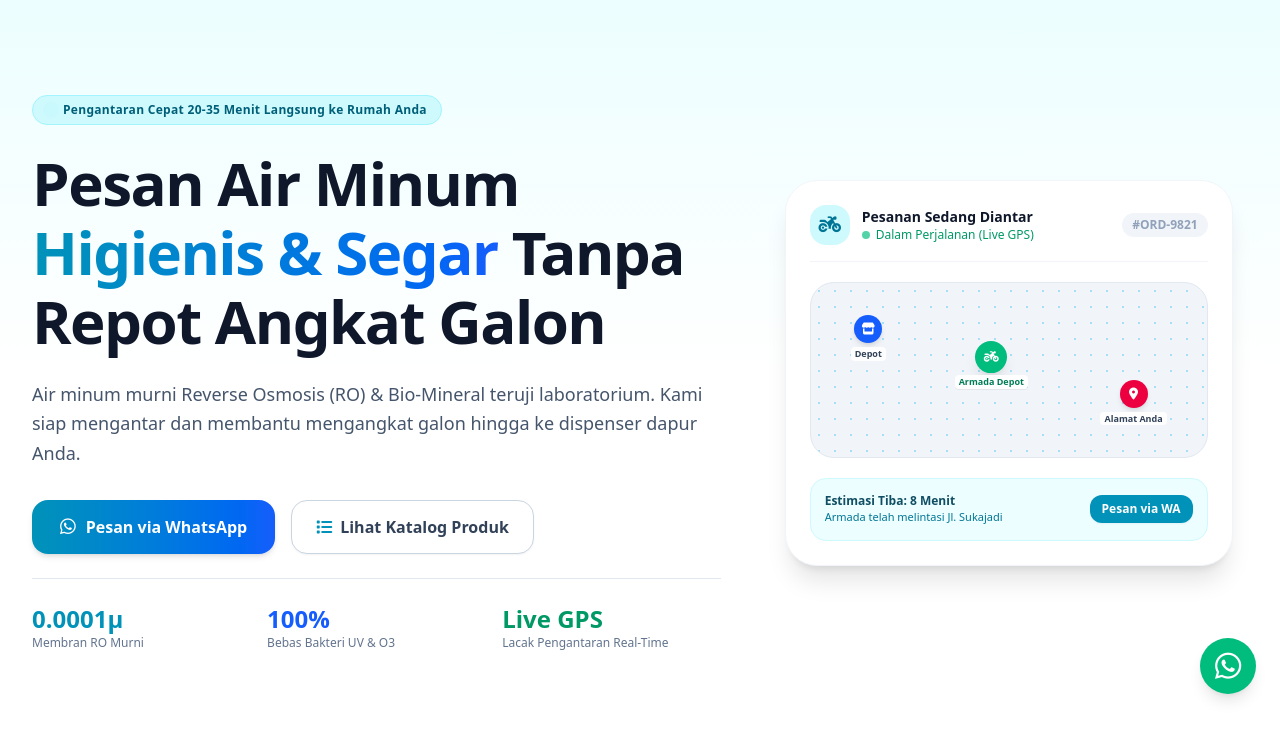
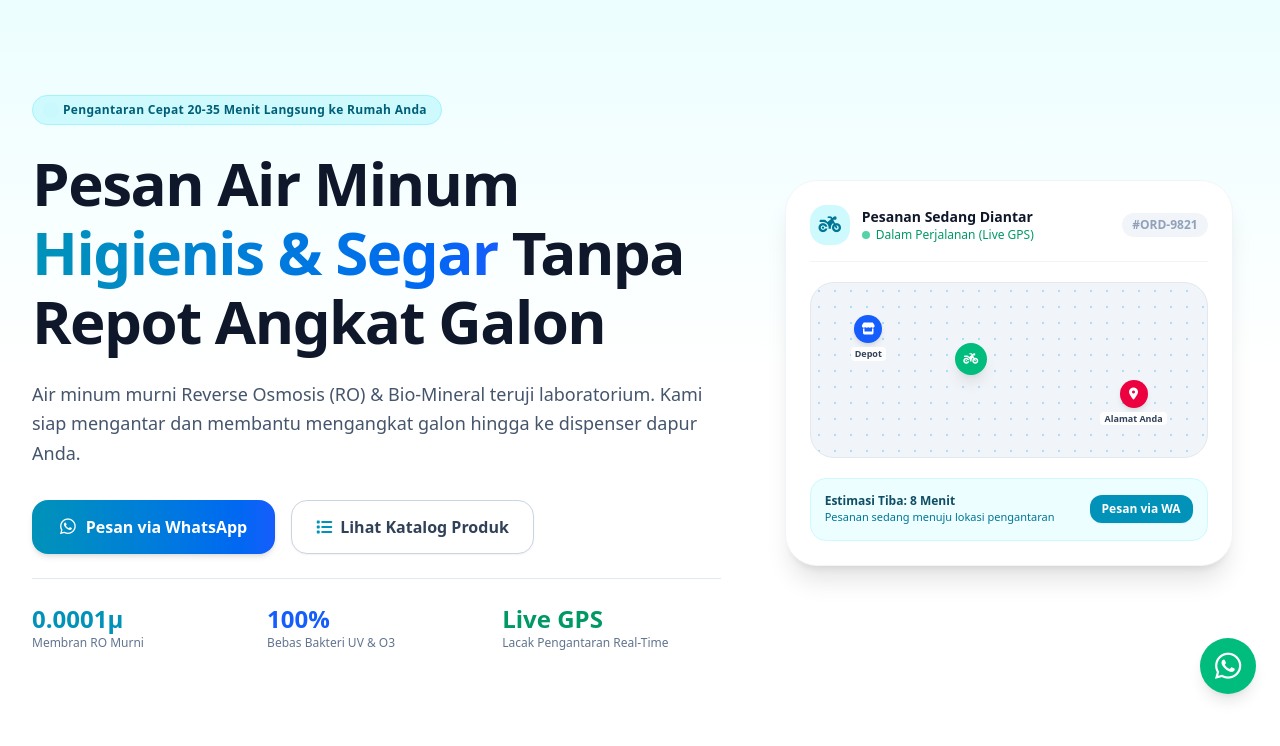
Before and after one commit to aldopandiangan998-art/water-delivery-management-system, a Laravel app: page / in a window 1280 px wide. Shown: the part 82-828 px from the top of the page. Run offline with Laravel 12, Linux system fonts and the light colour scheme; data comes from the database, SQL or seed files in the repository; style sheets or scripts are compiled from the project's sources; parts of the project's set-up code (start-up, migrations or seed data) failed here and were passed over; some libraries are stand-ins or nearby versions.

Commit message:
content: hapus keterangan armada depot pada tampilan landing page

```diff
--- a/resources/views/public/index.blade.php
+++ b/resources/views/public/index.blade.php
@@ -84,7 +84,6 @@
                             <div class="w-8 h-8 bg-emerald-500 text-white rounded-full flex items-center justify-center text-xs shadow-lg mx-auto">
                                 <i class="fa-solid fa-motorcycle"></i>
                             </div>
-                            <span class="text-[9px] font-bold text-emerald-700 block mt-0.5 bg-white/90 px-1 rounded shadow-2xs">Armada Depot</span>
                         </div>
                         <!-- Destination point -->
                         <div class="absolute bottom-8 right-10 text-center">
@@ -98,7 +97,7 @@
                     <div class="bg-cyan-50 border border-cyan-100 rounded-xl p-3.5 flex items-center justify-between">
                         <div>
                             <div class="text-xs text-cyan-900 font-semibold">Estimasi Tiba: 8 Menit</div>
-                            <div class="text-[11px] text-cyan-700">Armada telah melintasi Jl. Sukajadi</div>
+                            <div class="text-[11px] text-cyan-700">Pesanan sedang menuju lokasi pengantaran</div>
                         </div>
                         <a href="{{ $waOrderUrl }}" target="_blank" class="text-xs font-bold text-white bg-cyan-600 hover:bg-cyan-700 px-3 py-1.5 rounded-lg shadow-xs transition">
                             Pesan via WA
@@ -356,7 +355,7 @@
                     <i :class="activeFaq === 2 ? 'fa-solid fa-chevron-up text-cyan-600' : 'fa-solid fa-chevron-down text-slate-400'"></i>
                 </button>
                 <div x-show="activeFaq === 2" class="px-5 pb-5 text-sm text-slate-600 leading-relaxed border-t border-slate-100 pt-3">
-                    Saat pesanan Anda diproses dan armada mulai jalan, sistem kami akan memperbarui koordinat GPS secara berkala. Anda dapat membuka menu "Lacak Pesanan" untuk melihat posisi pengantaran di peta.
+                    Saat pesanan Anda diproses dan pengantar mulai jalan, sistem kami akan memperbarui koordinat GPS secara berkala. Anda dapat membuka menu "Lacak Pesanan" untuk melihat posisi pengantaran di peta.
                 </div>
             </div>
 
```
